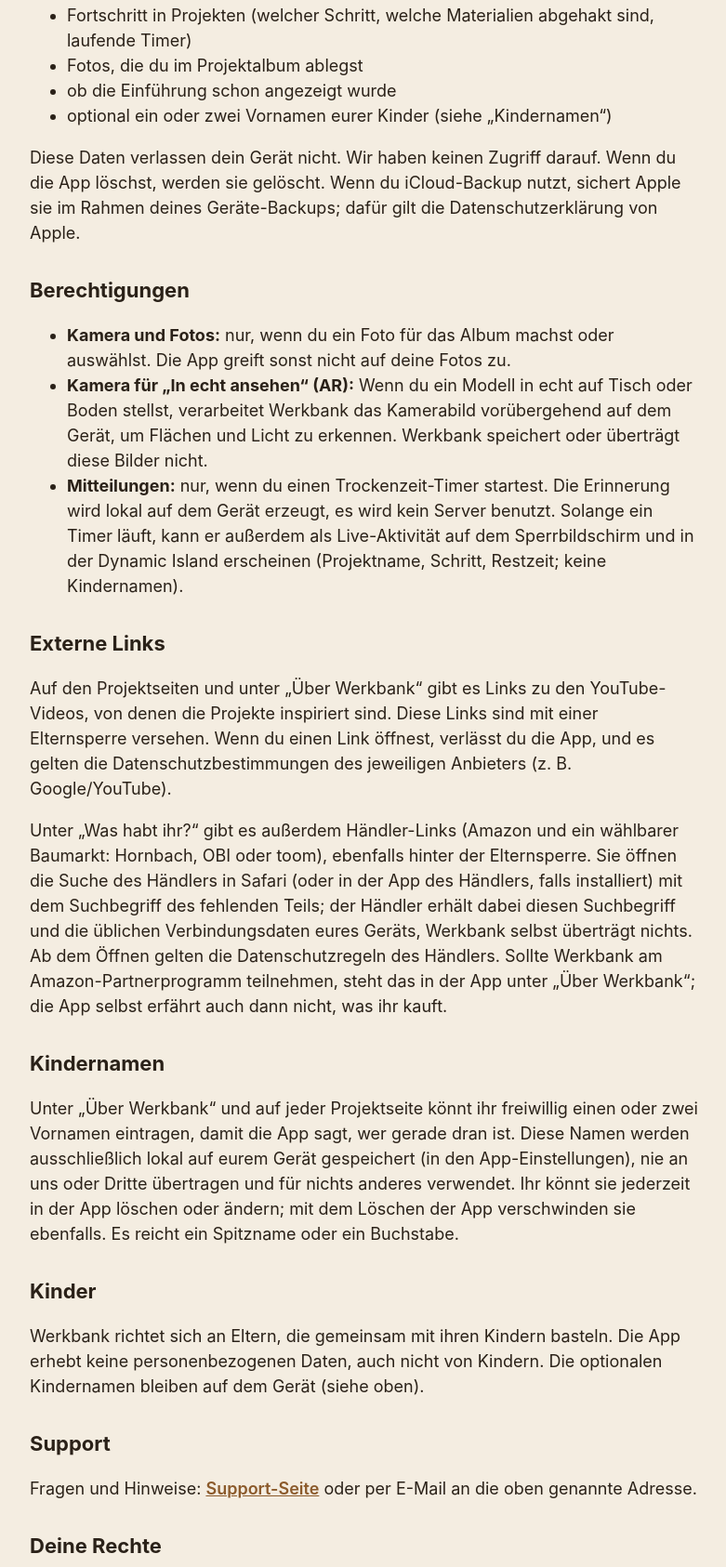
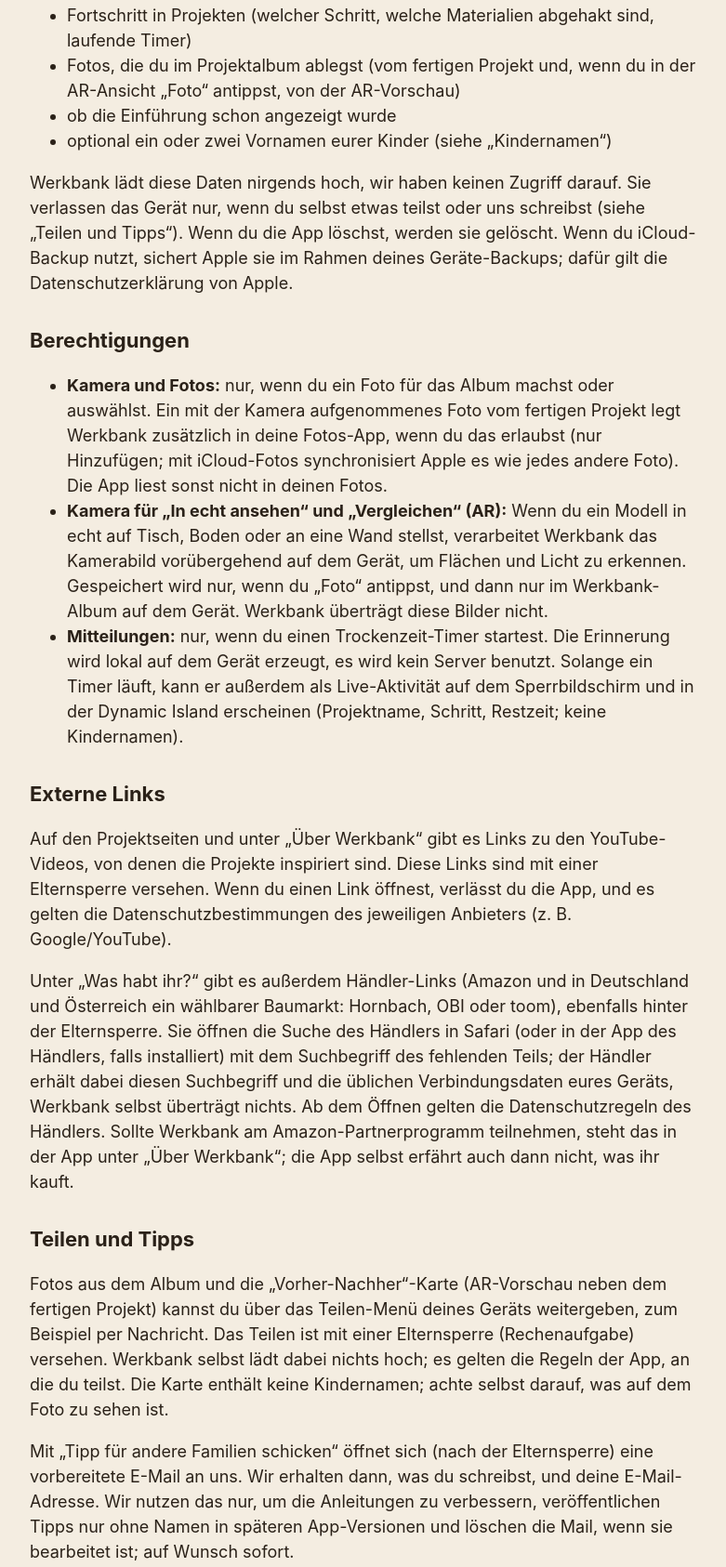
Before and after one commit to LukasRegniet/werkbank-app, a plain HTML site: page datenschutz.html in a window 1280 px wide. Shown: the part 636-2322 px from the top of the page at 93% size, without its empty margins (248-1029 px from the left). Drawn offline with Linux system fonts and the light colour scheme.

Commit message:
Datenschutz: Teilen und Tipps, AR-Foto, Wand, Baumärkte nur DE/AT
Co-Authored-By: Claude Fable 5.1 <noreply@anthropic.com>

```diff
--- a/datenschutz.html
+++ b/datenschutz.html
@@ -31,22 +31,26 @@
   <p>Die App speichert ausschließlich auf deinem Gerät:</p>
   <ul>
     <li>Fortschritt in Projekten (welcher Schritt, welche Materialien abgehakt sind, laufende Timer)</li>
-    <li>Fotos, die du im Projektalbum ablegst</li>
+    <li>Fotos, die du im Projektalbum ablegst (vom fertigen Projekt und, wenn du in der AR-Ansicht „Foto“ antippst, von der AR-Vorschau)</li>
     <li>ob die Einführung schon angezeigt wurde</li>
     <li>optional ein oder zwei Vornamen eurer Kinder (siehe „Kindernamen“)</li>
   </ul>
-  <p>Diese Daten verlassen dein Gerät nicht. Wir haben keinen Zugriff darauf. Wenn du die App löschst, werden sie gelöscht. Wenn du iCloud-Backup nutzt, sichert Apple sie im Rahmen deines Geräte-Backups; dafür gilt die Datenschutzerklärung von Apple.</p>
+  <p>Werkbank lädt diese Daten nirgends hoch, wir haben keinen Zugriff darauf. Sie verlassen das Gerät nur, wenn du selbst etwas teilst oder uns schreibst (siehe „Teilen und Tipps“). Wenn du die App löschst, werden sie gelöscht. Wenn du iCloud-Backup nutzt, sichert Apple sie im Rahmen deines Geräte-Backups; dafür gilt die Datenschutzerklärung von Apple.</p>
 
   <h2>Berechtigungen</h2>
   <ul>
-    <li><strong>Kamera und Fotos:</strong> nur, wenn du ein Foto für das Album machst oder auswählst. Die App greift sonst nicht auf deine Fotos zu.</li>
-    <li><strong>Kamera für „In echt ansehen“ (AR):</strong> Wenn du ein Modell in echt auf Tisch oder Boden stellst, verarbeitet Werkbank das Kamerabild vorübergehend auf dem Gerät, um Flächen und Licht zu erkennen. Werkbank speichert oder überträgt diese Bilder nicht.</li>
+    <li><strong>Kamera und Fotos:</strong> nur, wenn du ein Foto für das Album machst oder auswählst. Ein mit der Kamera aufgenommenes Foto vom fertigen Projekt legt Werkbank zusätzlich in deine Fotos-App, wenn du das erlaubst (nur Hinzufügen; mit iCloud-Fotos synchronisiert Apple es wie jedes andere Foto). Die App liest sonst nicht in deinen Fotos.</li>
+    <li><strong>Kamera für „In echt ansehen“ und „Vergleichen“ (AR):</strong> Wenn du ein Modell in echt auf Tisch, Boden oder an eine Wand stellst, verarbeitet Werkbank das Kamerabild vorübergehend auf dem Gerät, um Flächen und Licht zu erkennen. Gespeichert wird nur, wenn du „Foto“ antippst, und dann nur im Werkbank-Album auf dem Gerät. Werkbank überträgt diese Bilder nicht.</li>
     <li><strong>Mitteilungen:</strong> nur, wenn du einen Trockenzeit-Timer startest. Die Erinnerung wird lokal auf dem Gerät erzeugt, es wird kein Server benutzt. Solange ein Timer läuft, kann er außerdem als Live-Aktivität auf dem Sperrbildschirm und in der Dynamic Island erscheinen (Projektname, Schritt, Restzeit; keine Kindernamen).</li>
   </ul>
 
   <h2>Externe Links</h2>
   <p>Auf den Projektseiten und unter „Über Werkbank“ gibt es Links zu den YouTube-Videos, von denen die Projekte inspiriert sind. Diese Links sind mit einer Elternsperre versehen. Wenn du einen Link öffnest, verlässt du die App, und es gelten die Datenschutzbestimmungen des jeweiligen Anbieters (z. B. Google/YouTube).</p>
-  <p>Unter „Was habt ihr?“ gibt es außerdem Händler-Links (Amazon und ein wählbarer Baumarkt: Hornbach, OBI oder toom), ebenfalls hinter der Elternsperre. Sie öffnen die Suche des Händlers in Safari (oder in der App des Händlers, falls installiert) mit dem Suchbegriff des fehlenden Teils; der Händler erhält dabei diesen Suchbegriff und die üblichen Verbindungsdaten eures Geräts, Werkbank selbst überträgt nichts. Ab dem Öffnen gelten die Datenschutzregeln des Händlers. Sollte Werkbank am Amazon-Partnerprogramm teilnehmen, steht das in der App unter „Über Werkbank“; die App selbst erfährt auch dann nicht, was ihr kauft.</p>
+  <p>Unter „Was habt ihr?“ gibt es außerdem Händler-Links (Amazon und in Deutschland und Österreich ein wählbarer Baumarkt: Hornbach, OBI oder toom), ebenfalls hinter der Elternsperre. Sie öffnen die Suche des Händlers in Safari (oder in der App des Händlers, falls installiert) mit dem Suchbegriff des fehlenden Teils; der Händler erhält dabei diesen Suchbegriff und die üblichen Verbindungsdaten eures Geräts, Werkbank selbst überträgt nichts. Ab dem Öffnen gelten die Datenschutzregeln des Händlers. Sollte Werkbank am Amazon-Partnerprogramm teilnehmen, steht das in der App unter „Über Werkbank“; die App selbst erfährt auch dann nicht, was ihr kauft.</p>
+
+  <h2>Teilen und Tipps</h2>
+  <p>Fotos aus dem Album und die „Vorher-Nachher“-Karte (AR-Vorschau neben dem fertigen Projekt) kannst du über das Teilen-Menü deines Geräts weitergeben, zum Beispiel per Nachricht. Das Teilen ist mit einer Elternsperre (Rechenaufgabe) versehen. Werkbank selbst lädt dabei nichts hoch; es gelten die Regeln der App, an die du teilst. Die Karte enthält keine Kindernamen; achte selbst darauf, was auf dem Foto zu sehen ist.</p>
+  <p>Mit „Tipp für andere Familien schicken“ öffnet sich (nach der Elternsperre) eine vorbereitete E-Mail an uns. Wir erhalten dann, was du schreibst, und deine E-Mail-Adresse. Wir nutzen das nur, um die Anleitungen zu verbessern, veröffentlichen Tipps nur ohne Namen in späteren App-Versionen und löschen die Mail, wenn sie bearbeitet ist; auf Wunsch sofort.</p>
 
   <h2>Kindernamen</h2>
   <p>Unter „Über Werkbank“ und auf jeder Projektseite könnt ihr freiwillig einen oder zwei Vornamen eintragen, damit die App sagt, wer gerade dran ist. Diese Namen werden ausschließlich lokal auf eurem Gerät gespeichert (in den App-Einstellungen), nie an uns oder Dritte übertragen und für nichts anderes verwendet. Ihr könnt sie jederzeit in der App löschen oder ändern; mit dem Löschen der App verschwinden sie ebenfalls. Es reicht ein Spitzname oder ein Buchstabe.</p>
@@ -58,7 +62,7 @@
   <p>Fragen und Hinweise: <a href="support.html">Support-Seite</a> oder per E-Mail an die oben genannte Adresse.</p>
 
   <h2>Deine Rechte</h2>
-  <p>Da wir keine Daten über dich verarbeiten, gibt es nichts, was wir auskunftspflichtig herausgeben, berichtigen oder löschen könnten. Bei Fragen schreib uns an die oben genannte E-Mail-Adresse.</p>
+  <p>Die App selbst verarbeitet keine Daten über dich bei uns. Wenn du uns eine E-Mail schreibst, hast du das Recht auf Auskunft, Berichtigung und Löschung dieser Mail; schreib uns dazu an die oben genannte Adresse.</p>
 
   <h2>Änderungen</h2>
   <p>Wenn sich die App ändert und dadurch Daten verarbeitet werden sollten, aktualisieren wir diese Erklärung, bevor die Änderung wirksam wird.</p>
```
Also changed, not shown: en/privacy.html (+9 -5 lines).
